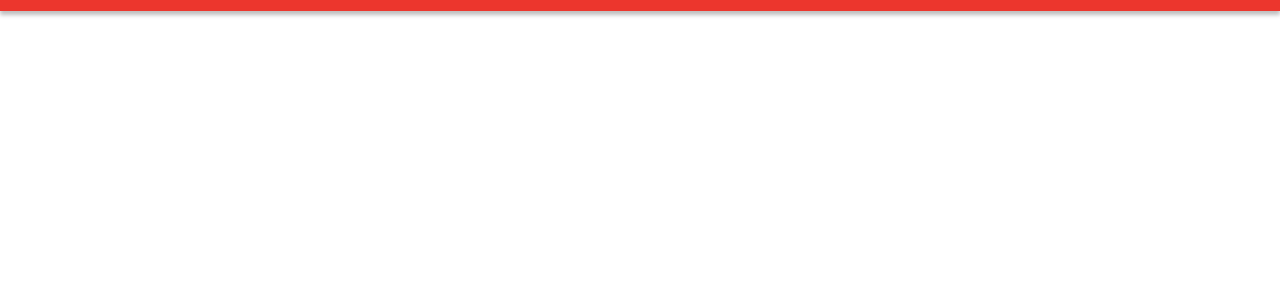
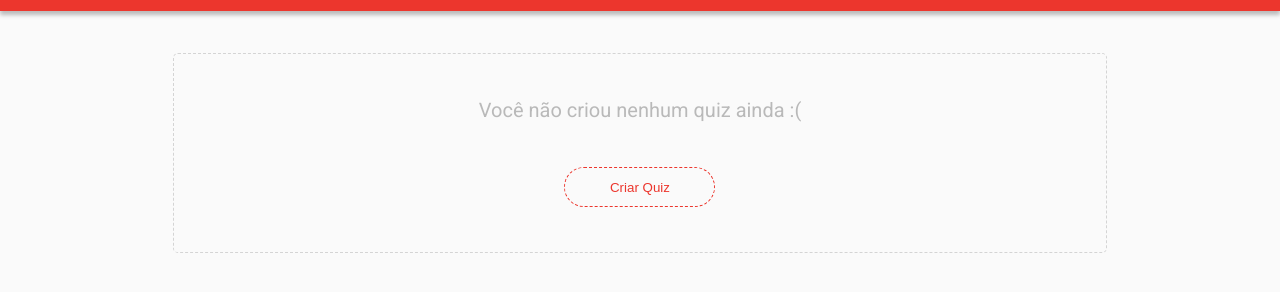
Before and after one commit to GustavoHenriqe/Driven-BuzzQuiz, a plain HTML site: page index.html in a window 1280 px wide. Shown: the part 58-350 px from the top of the page. Drawn offline with nearby package versions, Linux system fonts and the light colour scheme.

Commit message:
caixa criar-quiz

```diff
--- a/index.html
+++ b/index.html
@@ -13,7 +13,11 @@
         <h1>BuzzQizz</h1>
     </header>
     <main class="pagina-principal">
-
+        <div class="criar-quiz">
+            <h1>Você não criou nenhum quiz ainda :(</h1>
+            <button>Criar Quiz</button>
+        </div>
+        <div></div>
     </main>
 
     <script src="https://cdn.jsdelivr.net/npm/axios@1.1.2/dist/axios.min.js"></script>
--- a/style.css
+++ b/style.css
@@ -6,6 +6,7 @@
 
 body{
     font-family: "Roboto";
+    background-color: #FAFAFA;
 }
 
 /*Cabeçalho*/
@@ -24,3 +25,37 @@ header{
     font-weight: 700;
     font-size: 36px;
 }
+
+main {
+    width: 73%;
+    margin: 80px auto 0 auto;
+    padding-top: 31px;
+}
+
+.criar-quiz {
+    /* background-color: red; */
+    height: 200px;
+    margin-bottom: 10px;
+    border: 1px dashed #D4D4D4;
+    border-radius: 5px;
+    display: flex;
+    flex-direction: column;
+    align-items: center;
+    justify-content: space-evenly;
+}
+
+.criar-quiz h1 {
+    font-size: 20px;
+    font-weight: 400;
+    line-height: 23px;
+    color: #B9B9B9;
+}
+
+.criar-quiz button {
+    height: 40px;
+    width: 151px;
+    background-color: #FAFAFA;
+    color: #EC362D;
+    border: 1px dashed #EC362D;;
+    border-radius: 50px;
+}
```
